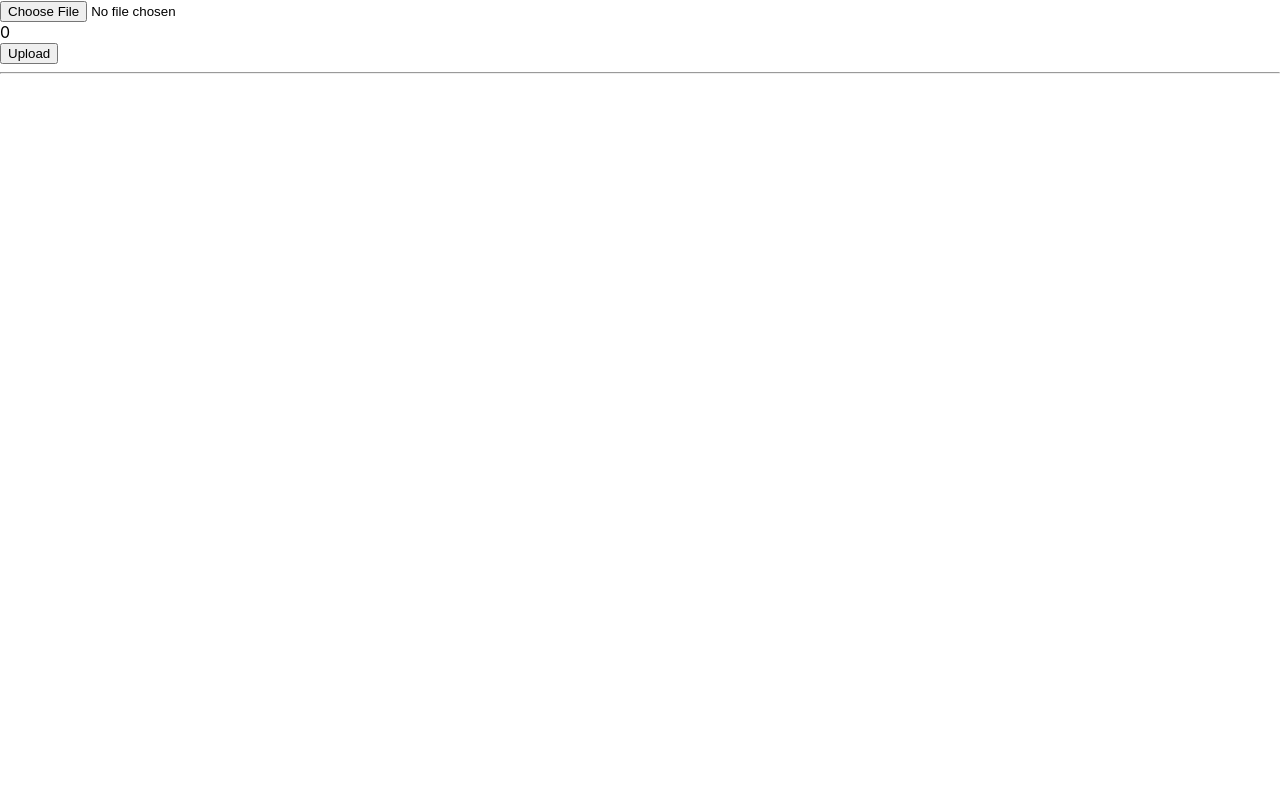
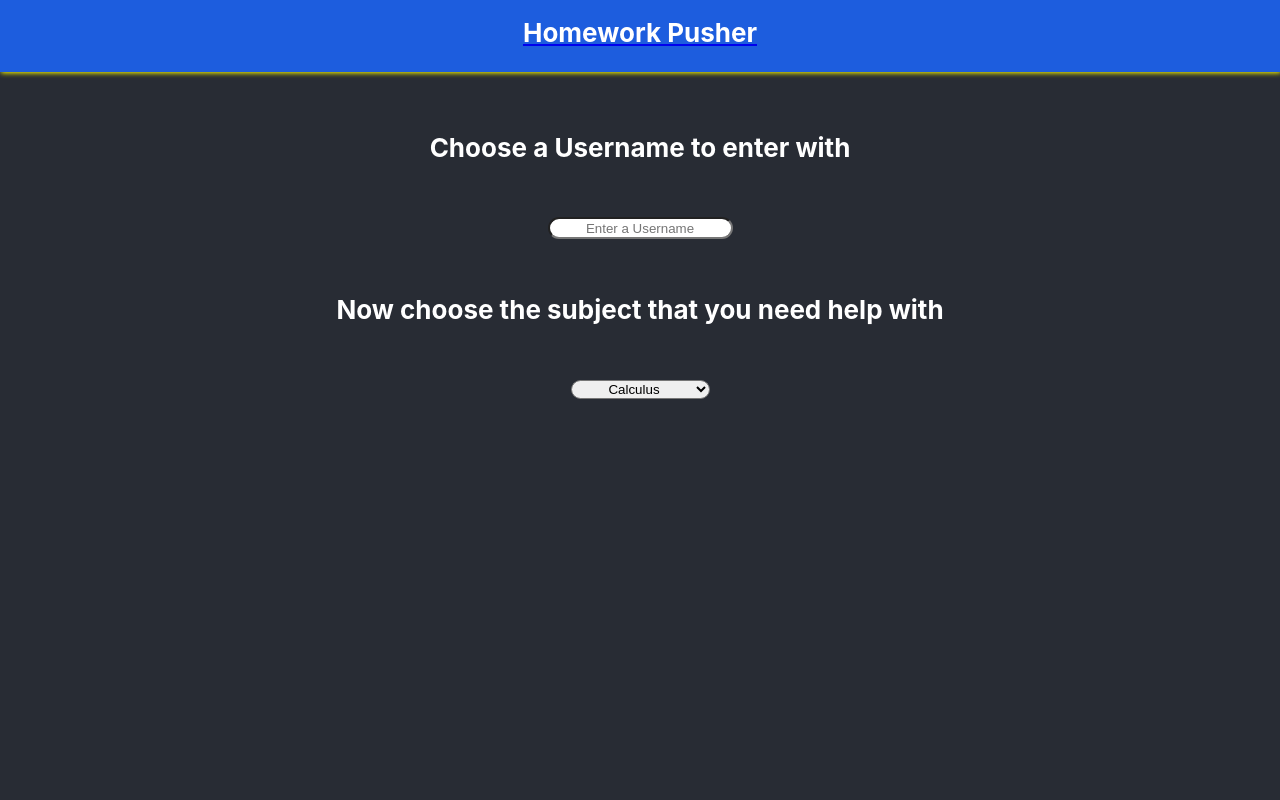
Before and after one commit to CursedRock17/pushinp, a React (Create React App) app: page / in a window 1280 px wide. Shown: the top 800 px of the page. Built offline with nearby package versions, Linux system fonts and the light colour scheme.

Commit message:
Back to normal app

```diff
--- a/src/App.js
+++ b/src/App.js
@@ -5,63 +5,7 @@ import { GamePage} from './Routes/Game'
 
 import { BrowserRouter, Routes, Route} from 'react-router-dom'
 
-import axios from 'axios';
-import { useState, useRef } from 'react'
-
-function App (){
-  const [file, setFile] = useState(''); // storing the uploaded file
-    // storing the recived file from backend
-    const [data, getFile] = useState({ name: "", path: "" });
-    const [progress, setProgess] = useState(0); // progess bar
-    const el = useRef(); // accesing input element
-
-    const handleChange = (e) => {
-        setProgess(0)
-        const file = e.target.files[0]; // accessing file
-        console.log(file);
-        setFile(file); // storing file
-    }
-
-    const uploadFile = () => {
-        const formData = new FormData();
-        formData.append('file', file); // appending file
-        axios.post('http://localhost:4500/upload', formData, {
-            onUploadProgress: (ProgressEvent) => {
-                let progress = Math.round(
-                ProgressEvent.loaded / ProgressEvent.total * 100) + '%';
-                setProgess(progress);
-            }
-        }).then(res => {
-            console.log(res);
-            getFile({ name: res.data.name,
-                     path: 'http://localhost:4500' + res.data.path
-                   })
-        }).catch(err => console.log(err))}
-
-    return (
-        <div>
-            <div className="file-upload">
-                <input type="file" />
-                <div className="progessBar" style={{ width: progress }}>
-                   {progress}
-                </div>
-                <button onClick={uploadFile} className="upbutton">
-                   Upload
-                </button>
-            <hr />
-            {/* displaying received image*/}
-            {data.path && <img src={data.path} alt={data.name} />}
-            </div>
-        </div>
-    )
-}
-
-/*
 function App() {
-
-  const handleChange = (e) => {
-    console.log(e);
-  }
 
   return (
     <BrowserRouter>
@@ -74,13 +18,7 @@ function App() {
         </Routes>
       </div>
     </BrowserRouter>
-   <div>
-     <input type="file" onClick={(e) => handleChange(e)} />
-      Bob
-   </div>
   );
 }
 
-*/
-
 export default App;
```
